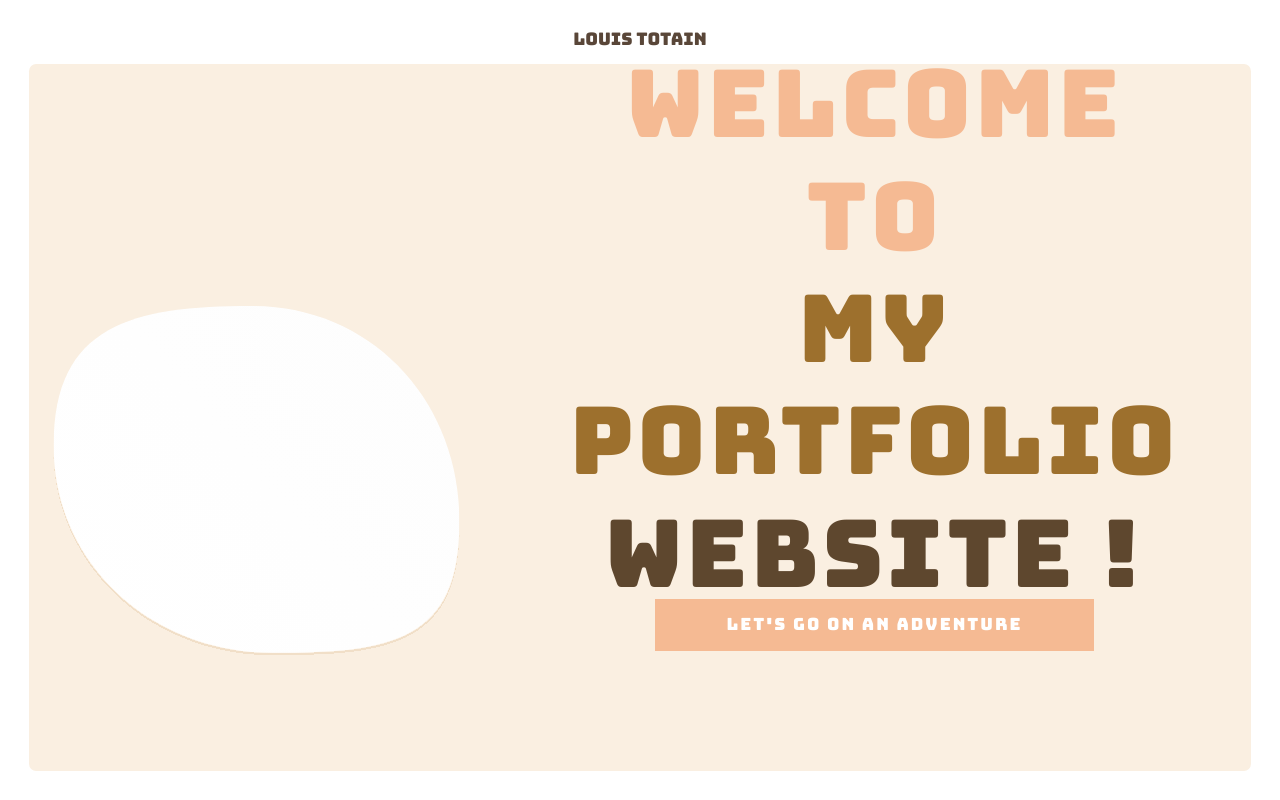
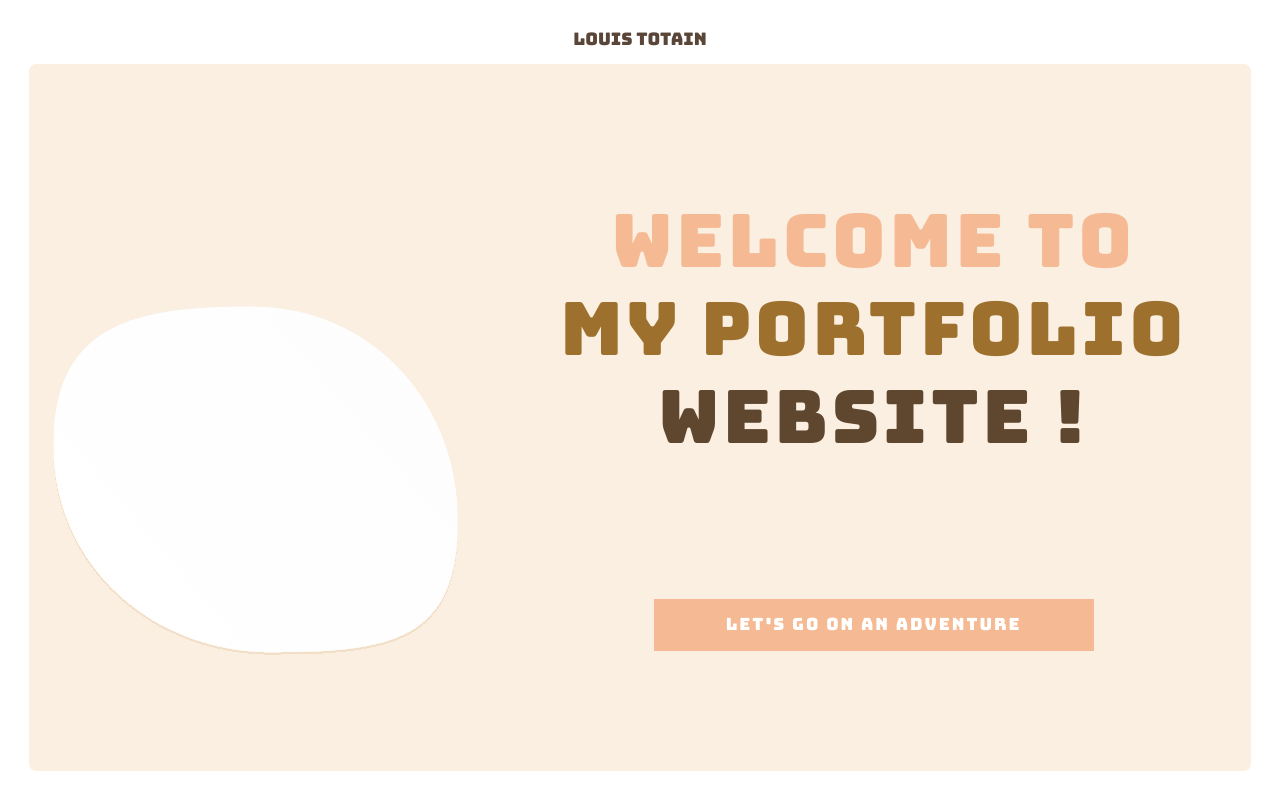
Before and after one commit to louistotain/louistotain.github.io, a PHP site: page / in a window 1280 px wide. Run offline with PHP 8.4, Linux system fonts and the light colour scheme.

Commit message:
Accueil : 62%

```diff
--- a/css/app.css
+++ b/css/app.css
@@ -45,10 +45,11 @@ body #content #title > div:first-child > div {
 }
 body #content #title > div:first-child > div > h1 {
   margin: 0;
-  font-size: 6.5em;
+  font-size: 5.75vw;
   line-height: 1.2em;
   letter-spacing: 3.5px;
   font-weight: normal;
+  white-space: nowrap;
 }
 body #content #title > div:first-child > div > h1:first-child {
   color: #F5BA93;
--- a/css/app.scss
+++ b/css/app.scss
@@ -59,10 +59,11 @@ body {
 
             > h1 {
               margin: 0;
-              font-size: 6.5em;
+              font-size: 5.75vw;
               line-height: 1.2em;
               letter-spacing: 3.5px;
               font-weight: normal;
+              white-space: nowrap;
 
               &:first-child {
                 color: $perfectPeach;
```
Also changed, not shown: 1 other file.
